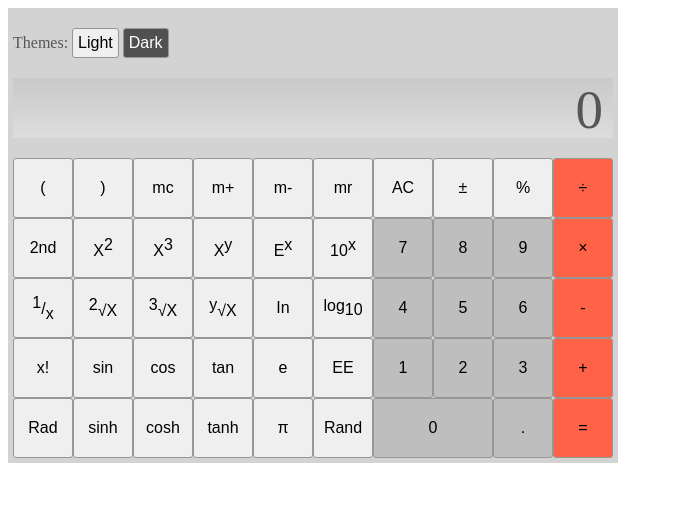
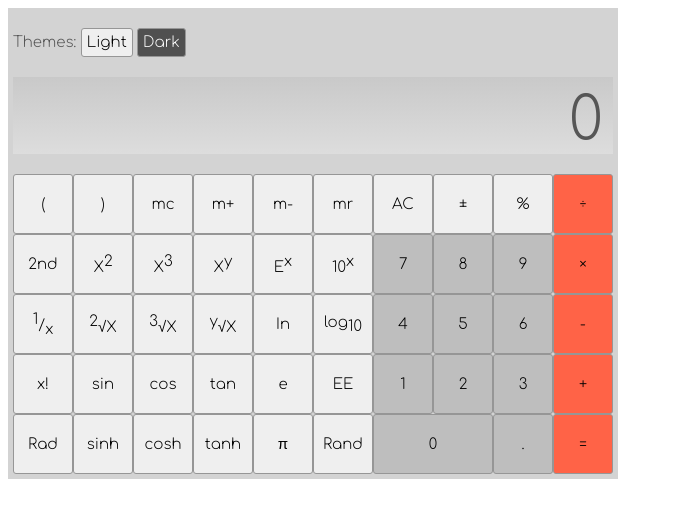
Before and after one commit to p121s/calculator, a website built with webpack: page src/public/index.html in a window 1280 px wide. Shown: the whole page, without its empty margins (0-673 px from the left). Built offline with nearby package versions, Linux system fonts and the light colour scheme.

Commit message:
Fix style`s code

```diff
--- a/src/style/style.scss
+++ b/src/style/style.scss
@@ -1,3 +1,5 @@
+@import url('https://fonts.googleapis.com/css2?family=Comfortaa:wght@300&display=swap');
+
 $calculatorColorLight: lightgray;
 $calculatorColorDark: rgb(80, 80, 80);
 $backGroundDisplayLight: linear-gradient(180deg, rgb(201, 201, 201), rgb(221, 221, 221));
@@ -10,7 +12,9 @@ $buttonOperatorColorLight: tomato;
 $buttonOperatorColorDark: orange;
 
 * {
-    font-size: 16px;
+    box-sizing: border-box;
+    font-size: 15px;
+    font-family: 'Comfortaa', sans-serif;
 }
 
 #calculator {
@@ -35,7 +39,7 @@ $buttonOperatorColorDark: orange;
 
 #display {
     width: 100%;
-    height: 60px;
+    padding: 10px 10px 0px ;
     margin: 20px auto;
     overflow: hidden;
 }
@@ -52,8 +56,7 @@ $buttonOperatorColorDark: orange;
 
 #display span {
     float: right;
-    font-size: 55px;
-    margin: 0 10px;
+    font-size: 60px;
 }
 
 #keyword {
```
